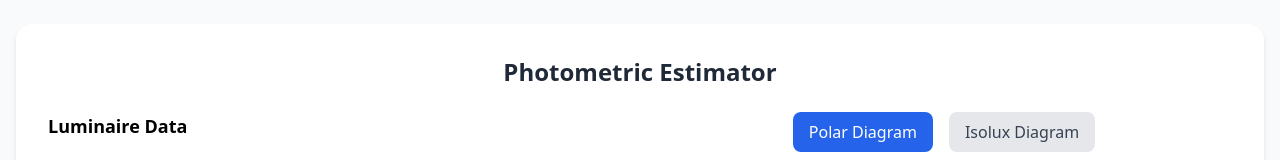
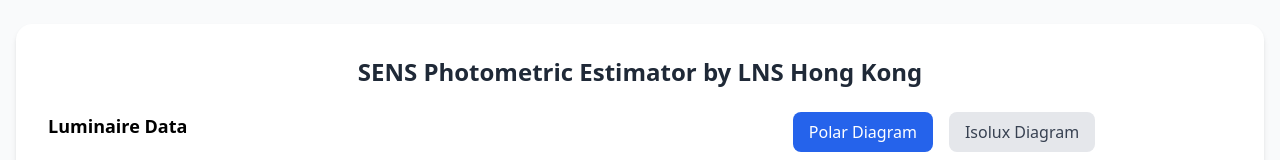
Before and after one commit to neluxhk/sens, a React (Vite) app: page / in a window 1280 px wide. Shown: the top 160 px of the page. Built offline with nearby package versions, Linux system fonts and the light colour scheme.

Commit message:
agregamos SENS al titulo 211025

```diff
--- a/src/App.tsx
+++ b/src/App.tsx
@@ -110,7 +110,7 @@
     <div className="min-h-screen bg-gray-50 py-6 px-4">
       <div className="max-w-7xl mx-auto bg-white rounded-2xl shadow-md p-6 lg:p-8 space-y-6">
         <h1 className="text-2xl font-semibold text-gray-800 text-center">
-          Photometric Estimator
+          SENS Photometric Estimator by LNS Hong Kong
         </h1>
 
         <div className="flex flex-col lg:flex-row lg:space-x-8">
```
